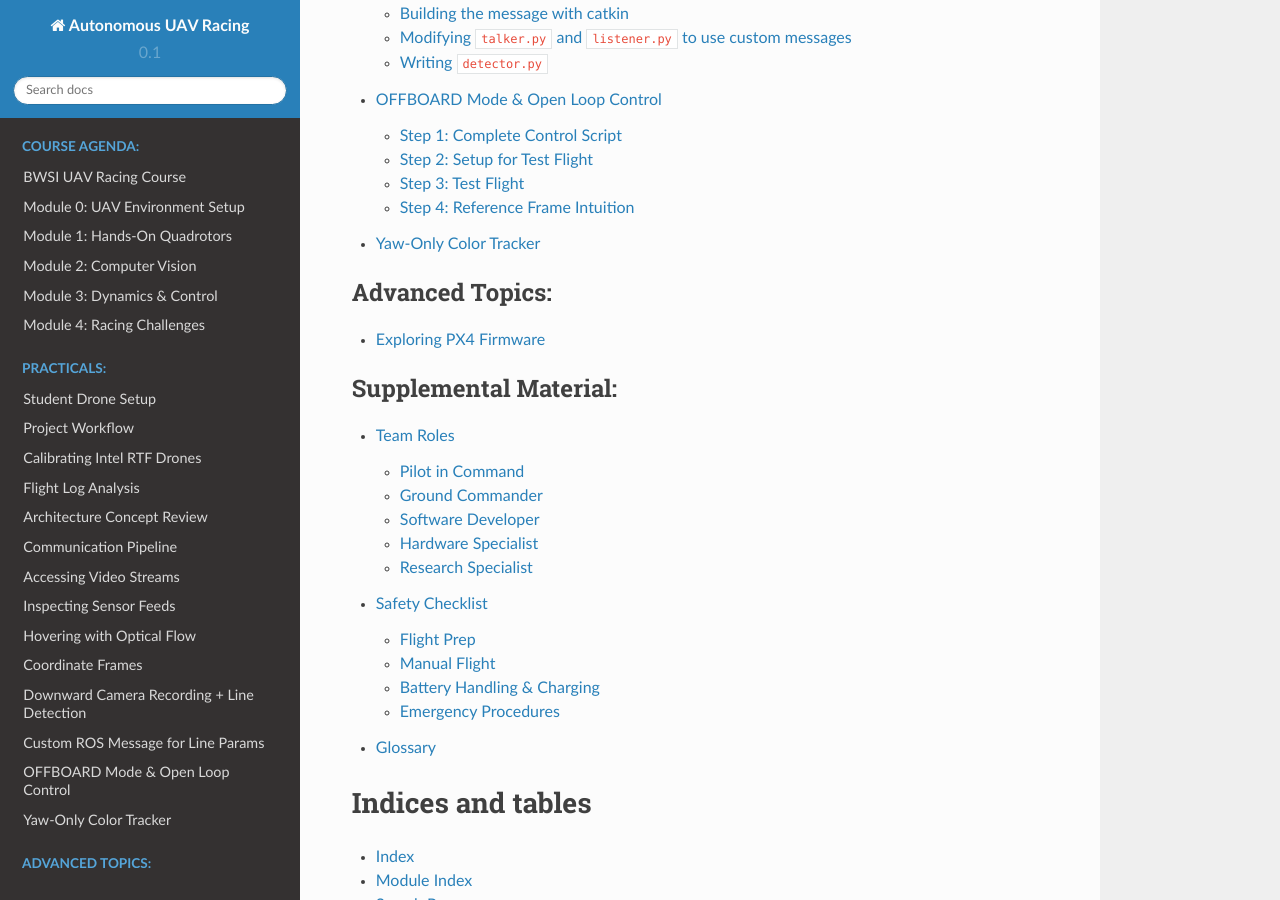
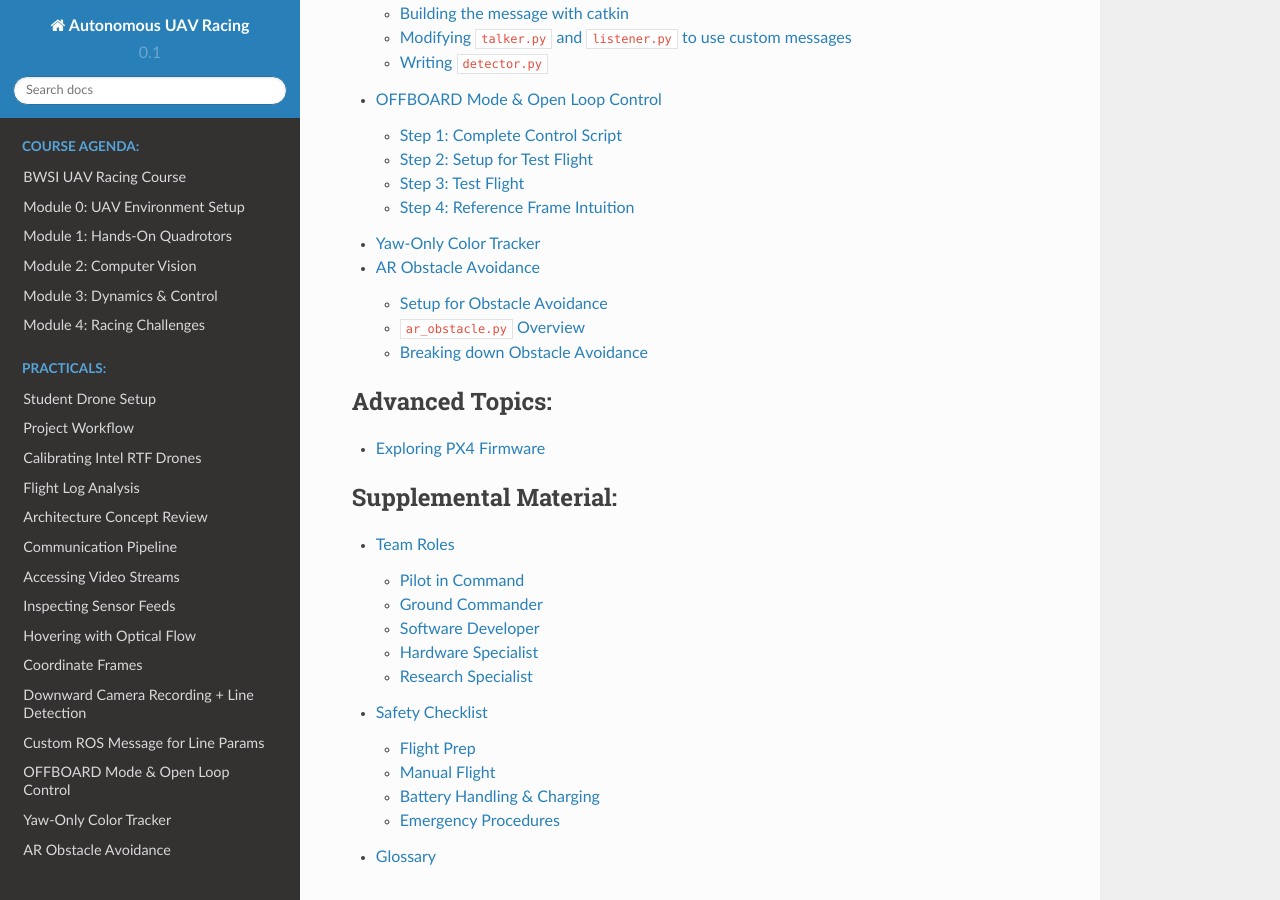
Before and after one commit to BWSI-UAV/website, a Sphinx documentation site: the page built from docs/index.rst, in a window 1280 px wide and 900 px high, scrolled down 2500 px. Built offline with Sphinx 7.4.7 and the Read the Docs theme 2.0.0, drawn with Linux system fonts in a browser that asks for light colours.

Commit message:
toctree update

```diff
--- a/docs/index.rst
+++ b/docs/index.rst
@@ -35,7 +35,7 @@ Welcome to UAV Racing's documentation!
    detector.ipynb
    open_loop_translation_control.ipynb
    yaw_color_tracker.ipynb
-
+   obstacle_avoidance.ipynb
 .. toctree::
    :maxdepth: 2
    :caption: Advanced Topics:
```
